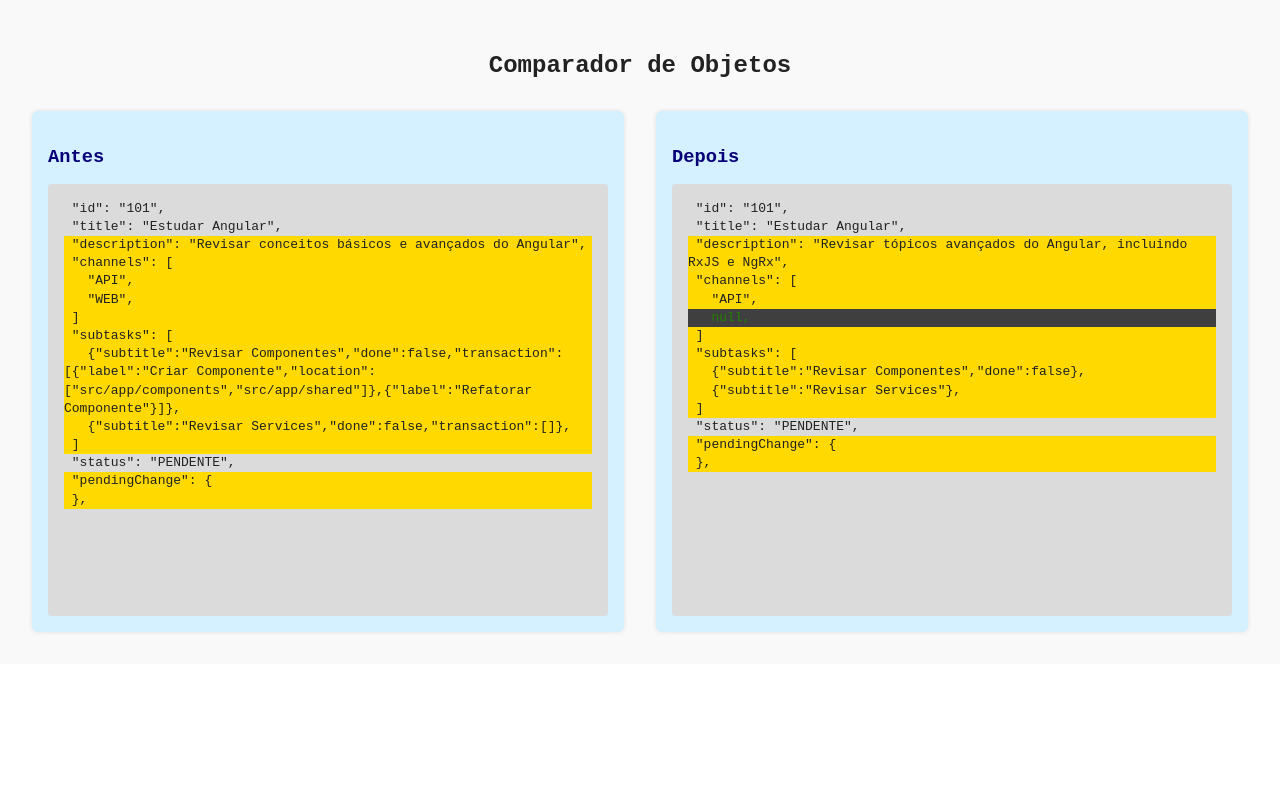
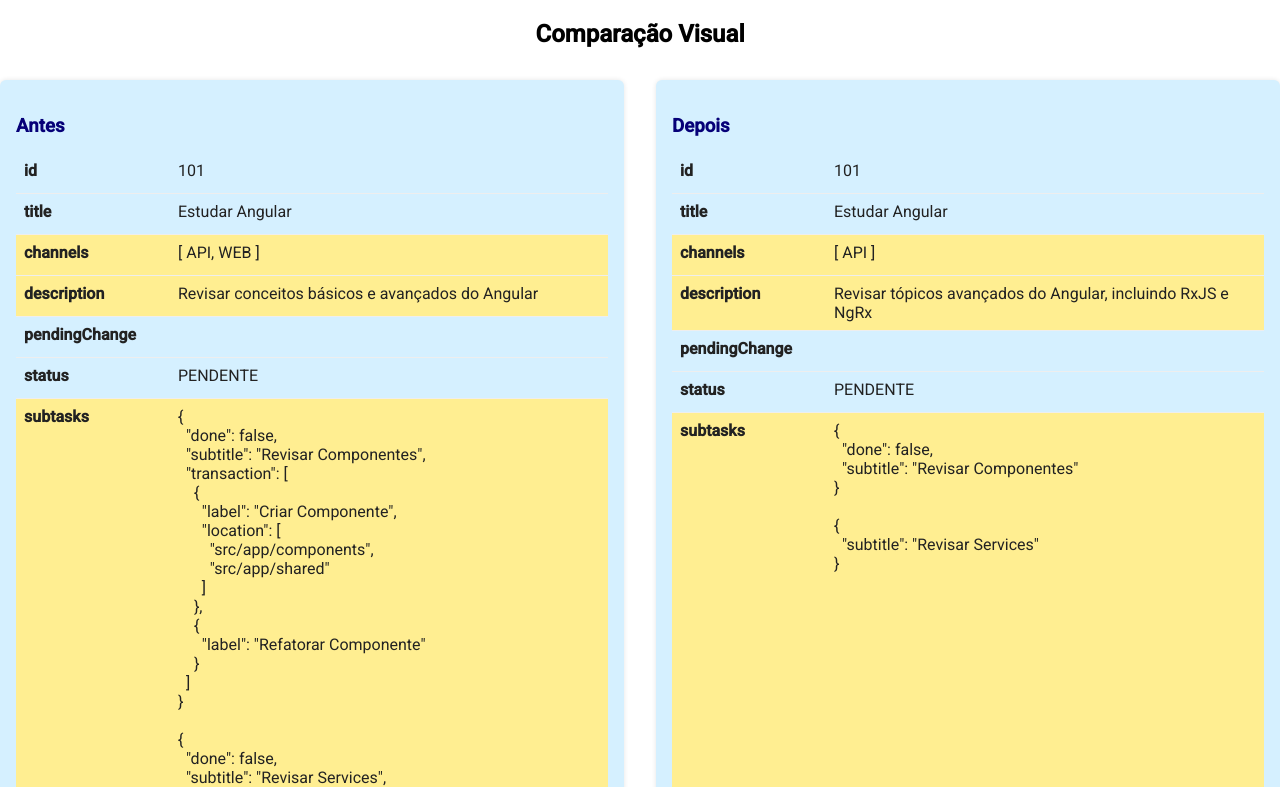
Before and after one commit to cidaluna/todo-app-diff-angular, an Angular app: page / in a window 1280 px wide. Shown: the top 787 px of the page. Built offline with nearby package versions, Linux system fonts and the light colour scheme.

Commit message:
implemented new diff chat

```diff
--- a/src/app/app.routes.ts
+++ b/src/app/app.routes.ts
@@ -2,10 +2,12 @@ import { Routes } from '@angular/router';
 import { TodoListComponent } from './features/todo-list.component';
 import { RoleGuard } from './core/guards/role.guard';
 import { TodoTestDiffCoComponent } from './todo-test-diff-co/todo-test-diff-co.component';
+import { DiffChatComponent } from './chat/diff-chat/diff-chat.component';
 
 export const routes: Routes = [
   // { path: '', component: TodoListComponent },
-  { path: '', component: TodoTestDiffCoComponent },
+  // { path: '', component: TodoTestDiffCoComponent },
+  { path: '', component: DiffChatComponent },
   {
     path: 'nova',
     loadComponent: () => import('./features/todo-form.component').then(m => m.TodoFormComponent),
--- /dev/null
+++ b/src/app/chat/diff-chat/diff-chat.component.html
@@ -0,0 +1,20 @@
+<div class="diff-container">
+  <h2>Comparação Visual</h2>
+  <div class="side-by-side">
+    <div class="left">
+      <h3>Antes</h3>
+      <div *ngFor="let row of diffRows" class="row" [ngClass]="row.statusLeft">
+        <span class="key">{{ row.key }}</span>
+        <span class="value">{{ row.leftValue ?? '-' }}</span>
+      </div>
+    </div>
+
+    <div class="right">
+      <h3>Depois</h3>
+      <div *ngFor="let row of diffRows" class="row" [ngClass]="row.statusRight">
+        <span class="key">{{ row.key }}</span>
+        <span class="value">{{ row.rightValue ?? '-' }}</span>
+      </div>
+    </div>
+  </div>
+</div>
--- /dev/null
+++ b/src/app/chat/diff-chat/diff-chat.component.scss
@@ -0,0 +1,72 @@
+.container {
+  padding: 2rem;
+  font-family: 'Courier New', Courier, monospace;
+  background: #f9f9f9;
+  color: #222222;
+}
+
+h2 {
+  text-align: center;
+  margin-bottom: 2rem;
+}
+
+.side-by-side {
+  display: flex;
+  gap: 2rem;
+  justify-content: space-between;
+}
+
+.left, .right {
+  flex: 1;
+  max-width: 50%;
+  background: #d5f0ff;
+  color: #222222;
+  padding: 1rem;
+  border-radius: 6px;
+  box-shadow: 0 0 5px rgba(0, 0, 0, 0.1);
+
+  h3 {
+    margin-bottom: 1rem;
+    color: #060078;
+  }
+}
+
+
+.row {
+  display: flex;
+  gap: 4px;
+  padding: 8px;
+  border-bottom: 1px solid #eee;
+  min-height: 24px; // garante altura minima para linhas vazias
+
+  &.added {
+    background-color: #88ffaa;
+  }
+
+  &.removed {
+    background-color: #ff8888;
+  }
+
+  &.missing {
+    background-color: #9f9f9f;
+  }
+
+  &.normal {
+    background-color: #d5f0ff; // azul claro padrao de fundo
+  }
+
+  &.modified {
+    background-color: #ffee91;
+  }
+}
+
+.key {
+  width: 150px;
+  font-weight: bold;
+}
+
+.value {
+  flex: 1;
+  white-space: pre-wrap; // permite quebra de linhas
+  font-size: 16px;
+}
--- /dev/null
+++ b/src/app/chat/diff-chat/diff-chat.component.ts
@@ -0,0 +1,169 @@
+import {
+  Component,
+  Input,
+  OnChanges,
+  OnInit,
+  SimpleChanges,
+} from '@angular/core';
+import { ChatDiffRow } from '../../core/models/chat-diff-row.model';
+import { CommonModule } from '@angular/common';
+import { diffMock } from '../../core/mocks/diff-chat.mock';
+
+@Component({
+  selector: 'app-diff-chat',
+  standalone: true,
+  imports: [CommonModule],
+  templateUrl: './diff-chat.component.html',
+  styleUrl: './diff-chat.component.scss',
+})
+export class DiffChatComponent implements OnInit {
+  diffRows: ChatDiffRow[] = [];
+
+  ngOnInit(): void {
+    const before = diffMock.diffBefore;
+    const after = diffMock.diffAfter;
+    console.log('Entrou no ngOnInit com before:', before, ' e after:', after);
+
+    //Constroi o diff alinhado
+    this.diffRows = this.buildAlignedDiff(before, after);
+  }
+
+  // Coloca id e title no inicio, depois o resto em ordem alfabetica
+  sortKeys(keys: string[]): string[] {
+    const priorityKeys = ['id', 'title'];
+    return keys.sort((a, b) => {
+      const aPriority = priorityKeys.indexOf(a);
+      const bPriority = priorityKeys.indexOf(b);
+
+      if (aPriority !== -1 && bPriority !== -1) {
+        return aPriority - bPriority; // Ambos sao prioritarios, mantem ordem
+      } else if (aPriority !== -1) {
+        return -1; // a vem antes
+      } else if (bPriority !== -1) {
+        return 1; // b vem antes
+      } else {
+        return a.localeCompare(b); // Ordem alfabetica
+      }
+    });
+  }
+
+  // Ordena as chaves de objetos internos recursivamente
+  sortObjectKeys(value: any): any {
+    if (Array.isArray(value)) {
+      return value.map((v) => this.sortObjectKeys(v));
+    }
+
+    if (value && typeof value === 'object' && !Array.isArray(value)) {
+      const sortedKeys = this.sortKeys(Object.keys(value));
+      const sortObj: any = {};
+      for (const key of sortedKeys) {
+        sortObj[key] = this.sortObjectKeys(value[key]);
+      }
+      return sortObj;
+    }
+    return value;
+  }
+
+  buildAlignedDiff(beforeData: any, afterData: any): ChatDiffRow[] {
+    const customSortedBefore = this.sortObjectKeys(beforeData);
+    const customSortedAfter = this.sortObjectKeys(afterData);
+
+    const allKeys = new Set([
+      ...Object.keys(customSortedBefore || {}),
+      ...Object.keys(customSortedAfter || {}),
+    ]);
+
+    console.log('All keys for diff:', allKeys);
+
+    // Aplica a ordem id, title, depois alfabetico
+    const sortedKeys = this.sortKeys(Array.from(allKeys));
+    const diffRows: ChatDiffRow[] = [];
+
+    for (const key of sortedKeys) {
+      const beforeValue = this.formatValue(customSortedBefore?.[key]);
+      const afterValue = this.formatValue(customSortedAfter?.[key]);
+
+      //if (beforeValue === undefined && afterValue === undefined) continue;
+
+      // conta quantas linha cada lado ocupa
+      const beforeLines = beforeValue.split('\n').length;
+      const afterLines = afterValue.split('\n').length;
+      const maxLines = Math.max(beforeLines, afterLines);
+
+      console.log('beforeLines:', beforeLines, ' afterLines:', afterLines, ' maxLines:', maxLines);
+
+      // define o status de cada lado
+      let statusBefore: ChatDiffRow['statusLeft'] = 'normal';
+      let statusAfter: ChatDiffRow['statusRight'] = 'normal';
+
+      if (beforeValue === '' && afterValue !== '') {
+        statusBefore = 'missing'; // nao existe no before
+        statusAfter = 'modified';    // adicionado no after - seria 'added' para usar o verde
+      } else if (afterValue === '' && beforeValue !== '') {
+        statusBefore = 'modified';  // removido no after - seria 'removed' para usar o vermelho
+        statusAfter = 'missing';  // nao existe no after
+      } else if (beforeValue !== afterValue) {
+        statusBefore = 'modified';
+        statusAfter = 'modified';
+      }
+
+      // cria placeholders do mesmo número de linhas
+      // const balancedBefore = beforeValue || '\n'.repeat(maxLines - 1);
+      // const balancedAfter = afterValue || '\n'.repeat(maxLines - 1);
+
+      const placeLines = (text: string, total: number) => {
+        const current = text.split('\n').length;
+        if (current < total) {
+          const customPadding = '\n'.repeat(total - current);
+          return text + customPadding;
+        }
+
+        return text;
+      };
+
+      const balancedBefore = placeLines(beforeValue, maxLines);
+      const balancedAfter = placeLines(afterValue, maxLines);
+
+      diffRows.push({
+        key,
+        leftValue: balancedBefore,
+        rightValue: balancedAfter,
+        statusLeft: statusBefore,
+        statusRight: statusAfter,
+      });
+    }
+
+    return diffRows;
+  }
+
+
+  formatValue(value: any): string {
+    if (value === null || value === undefined) {
+      return '';
+    }
+
+    // Caso array
+    if (Array.isArray(value)) {
+      if (value.length === 0) return '[]';
+
+      // Caso array de valores primitivos, exibe em linha
+      if (value.every((v) => typeof v !== 'object')) {
+        //return `[ ${value.map(v => JSON.stringify(v)).join(', ')} ]`;
+        return `[ ${value.join(', ')} ]`;
+      }
+
+      // Caso contrário, formata cada objeto do array
+      return value
+        .map((v) => `${JSON.stringify(v, null, 2)}`)
+        .join('\n\n');
+    }
+
+    //Caso seja um objeto
+    if (typeof value === 'object') {
+      return JSON.stringify(value, null, 2);
+    }
+
+    //Caso seja string, number, boolean
+    return String(value);
+  }
+}
--- /dev/null
+++ b/src/app/core/mocks/diff-chat.mock.ts
@@ -0,0 +1,59 @@
+export const diffMock = {
+  diffBefore: {
+    id: '101',
+    title: 'Estudar Angular',
+    description: 'Revisar conceitos básicos e avançados do Angular',
+    channels: ['API', 'WEB'],
+    subtasks: [
+      {
+        subtitle: 'Revisar Componentes',
+        done: false,
+        transaction: [
+          {
+            label: 'Criar Componente',
+            location: ['src/app/components', 'src/app/shared'],
+          },
+          {
+            label: 'Refatorar Componente',
+            // removido location,
+          },
+        ],
+      },
+      {
+        subtitle: 'Revisar Services',
+        done: false,
+        transaction: [],
+      },
+    ],
+    status: 'PENDENTE',
+    pendingChange: null,
+    verify: {
+      name: 'Verificação',
+      info: 'Informação de verificação',
+    }
+  },
+  diffAfter: {
+    id: '101',
+    title: 'Estudar Angular',
+    description: 'Revisar tópicos avançados do Angular, incluindo RxJS e NgRx',
+    channels: ['API'],
+    subtasks: [
+      {
+        subtitle: 'Revisar Componentes',
+        done: false,
+        // Removido o campo "transaction"
+      },
+      {
+        subtitle: 'Revisar Services',
+        // Removido o campo "done"
+        // Removido o campo "transaction"
+      },
+    ],
+    status: 'PENDENTE',
+    pendingChange: null,
+    test: {
+      name: 'Teste',
+      detail: 'Detalhe do teste',
+    }
+  }
+}
--- a/src/app/todo-test-diff-co/todo-test-diff-co.component.ts
+++ b/src/app/todo-test-diff-co/todo-test-diff-co.component.ts
@@ -75,12 +75,12 @@ export class TodoTestDiffCoComponent implements OnInit {
         const isChanged =
           JSON.stringify(valBefore) !== JSON.stringify(valAfter);
         beforeLines.push({
-          content: `"${key}": ${JSON.stringify(valBefore)},`,
+          content: `"${key}": ${JSON.stringify(valBefore, null, 2)},`,
           isHighlighted: isChanged,
           isPlaceholder: false,
         });
         afterLines.push({
-          content: `"${key}": ${JSON.stringify(valAfter)},`,
+          content: `"${key}": ${JSON.stringify(valAfter, null, 2)},`,
           isHighlighted: isChanged,
           isPlaceholder: false,
         });
@@ -142,13 +142,13 @@ export class TodoTestDiffCoComponent implements OnInit {
           JSON.stringify(beforeVal) !== JSON.stringify(afterVal);
 
         beforeLines.push({
-          content: `  "${key}": ${JSON.stringify(beforeVal)},`,
+          content: `  "${key}": ${JSON.stringify(beforeVal, null, 2)},`,
           isHighlighted: isChanged, // Destaca se houver diferença
           isPlaceholder: beforeVal === undefined, // Aplica cinza se for um placeholder
         });
 
         afterLines.push({
-          content: `  "${key}": ${JSON.stringify(afterVal)},`,
+          content: `  "${key}": ${JSON.stringify(afterVal, null, 2)},`,
           isHighlighted: isChanged, // Destaca se houver diferença
           isPlaceholder: afterVal === undefined, // Aplica cinza se for um placeholder
         });
@@ -202,28 +202,30 @@ export class TodoTestDiffCoComponent implements OnInit {
       beforeLines.push({
         content:
           beforeVal !== undefined
-            ? `  ${JSON.stringify(beforeVal)},`
-            : '  null,',
+            ? `    ${JSON.stringify(beforeVal, null, 2)},`
+            : '    null,',
         isHighlighted: !isPlaceholderBefore, // Herda o destaque da chave pai
         isPlaceholder: isPlaceholderBefore, // Aplica cinza se for um placeholder
       });
 
       afterLines.push({
         content:
-          afterVal !== undefined ? `  ${JSON.stringify(afterVal)},` : '  null,',
-        isHighlighted: !isPlaceholderAfter, // Herda o destaque da chave pai
-        isPlaceholder: isPlaceholderAfter, // Aplica cinza se for um placeholder
+          afterVal !== undefined
+            ? `    ${JSON.stringify(afterVal, null, 2)},`
+            : '    null,',
+        isHighlighted: !isPlaceholderAfter,
+        isPlaceholder: isPlaceholderAfter,
       });
     }
 
     // Adiciona a linha de fechamento do array
     beforeLines.push({
-      content: `]`,
+      content: `  ],`,
       isHighlighted: true,
       isPlaceholder: false,
     });
     afterLines.push({
-      content: `]`,
+      content: `  ],`,
       isHighlighted: true,
       isPlaceholder: false,
     });
```
Also changed, not shown: src/app/core/models/chat-diff-row.model.ts (added, +7 -0 lines), 1 other file (tests, documents, lock files or other folders).
